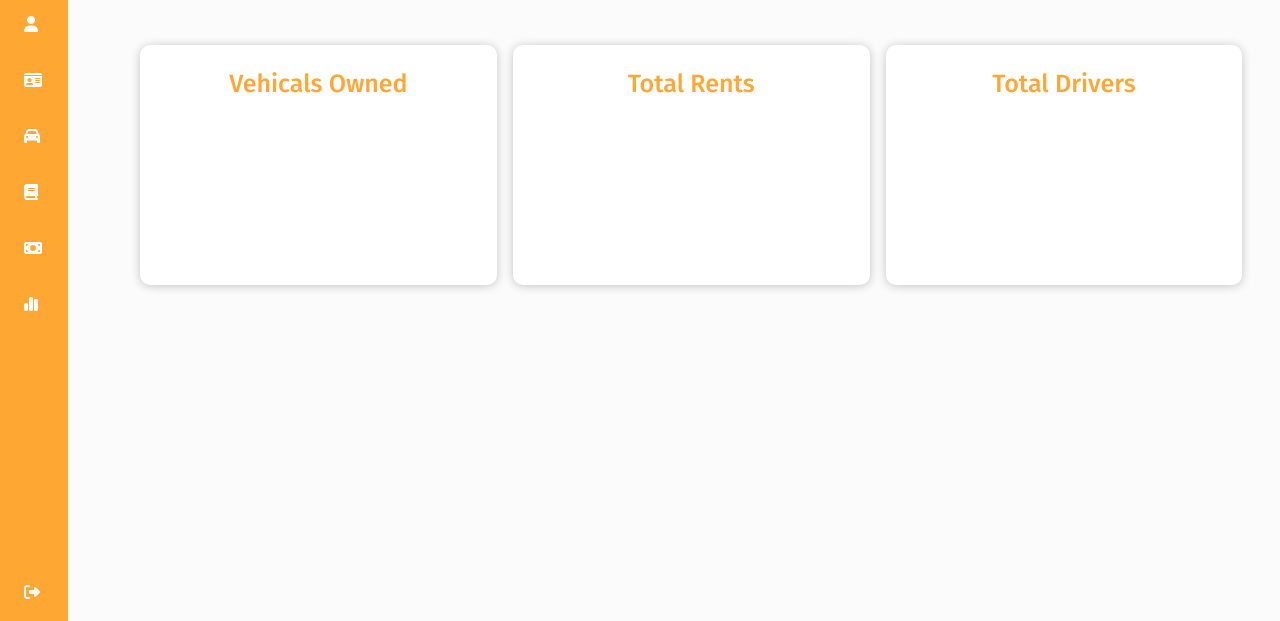
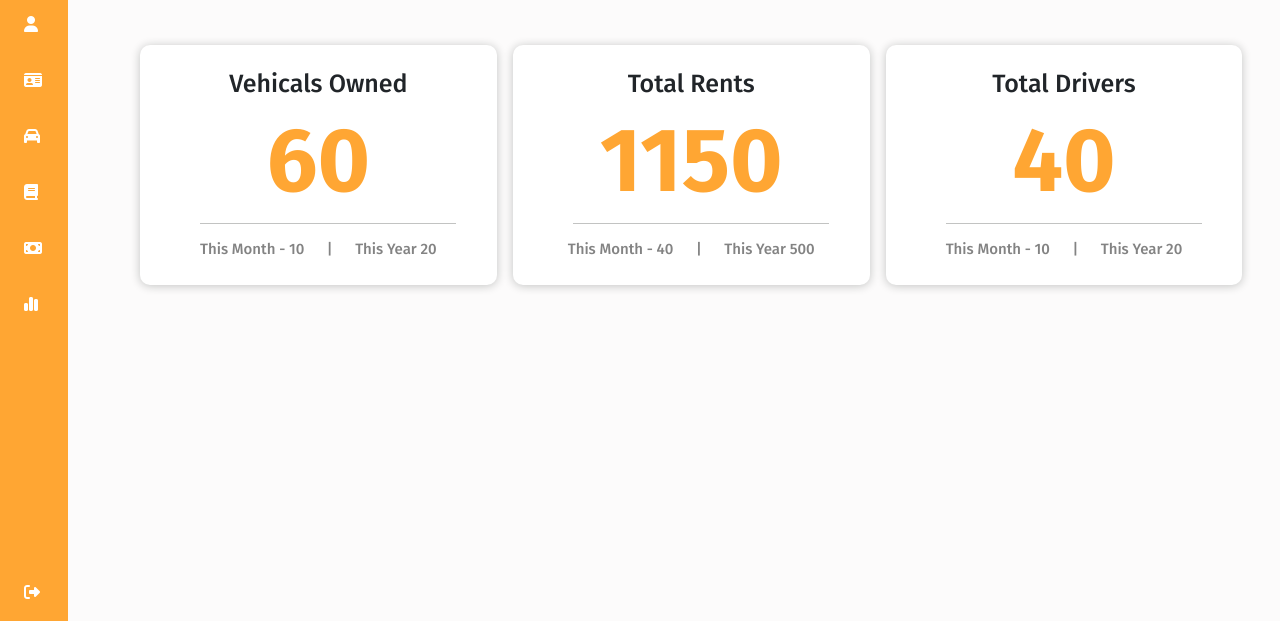
Before and after one commit to ushanwk/Easy_Car_Rental, a plain HTML site: page Front_End/pages/AdminDashboardPage.html in a window 1280 px wide. Shown: the part 179-800 px from the top of the page. Drawn offline with nearby package versions, Linux system fonts and the light colour scheme.

Commit message:
Dashboard developing

```diff
--- a/Front_End/assest/stylesheet/AdminDashboardStyleSheet.css
+++ b/Front_End/assest/stylesheet/AdminDashboardStyleSheet.css
@@ -170,3 +170,10 @@ a {
         padding-left: calc(var(--nav-width) + 188px)
     }
 }
+
+
+/*Dashboard Content*/
+
+#dashboardBox1:hover, #dashboardBox2:hover,#dashboardBox3:hover{
+    box-shadow: 0px 1px 10px #FDDBAF!important;
+}
--- a/Front_End/pages/AdminDashboardPage.html
+++ b/Front_End/pages/AdminDashboardPage.html
@@ -67,21 +67,31 @@
       <div class="container text-center">
         <div class="row" style="height: 30vh">
 
-          <div class="col bg-white me-lg-3" style="box-shadow: 0px 1px 10px #C2C3C2; border-radius: 10px">
+          <div id="dashboardBox1" class="col bg-white me-lg-3" style="box-shadow: 0px 1px 10px #C2C3C2; border-radius: 10px">
 
-            <h4 class="pt-4" style="font-family: 'Fira Sans', sans-serif; font-weight: 500; font-size: 25px; color: #FFA633">Vehicals Owned</h4>
+            <h4 class="pt-4" style="font-family: 'Fira Sans', sans-serif; font-weight: 500; font-size: 25px">Vehicals Owned</h4>
+            <h5 class="pt-0" style="font-family: 'Fira Sans', sans-serif; font-weight: 700; font-size: 90px; color: #FFA633">60</h5>
+            <div class="ms-5"  style="width: 20vw; height: 1px; background-color: #C2C3C2"></div>
+            <h4 class="pt-3" style="font-family: 'Fira Sans', sans-serif; font-weight: 500; font-size: 15px; color: #838383">This Month - 10 &nbsp&nbsp&nbsp&nbsp | &nbsp&nbsp&nbsp&nbsp This Year 20</h4>
 
           </div>
 
-          <div class="col bg-white me-lg-3" style="box-shadow: 0px 1px 10px #C2C3C2;border-radius: 10px">
+          <div id="dashboardBox2" class="col bg-white me-lg-3" style="box-shadow: 0px 1px 10px #C2C3C2;border-radius: 10px">
 
-            <h4 class="pt-4" style="font-family: 'Fira Sans', sans-serif; font-weight: 500; font-size: 25px; color: #FFA633">Total Rents</h4>
+            <h4 class="pt-4" style="font-family: 'Fira Sans', sans-serif; font-weight: 500; font-size: 25px">Total Rents</h4>
+            <h5 class="pt-0" style="font-family: 'Fira Sans', sans-serif; font-weight: 700; font-size: 90px; color: #FFA633">1150</h5>
+            <div class="ms-5"  style="width: 20vw; height: 1px; background-color: #C2C3C2"></div>
+            <h4 class="pt-3" style="font-family: 'Fira Sans', sans-serif; font-weight: 500; font-size: 15px; color: #838383">This Month - 40 &nbsp&nbsp&nbsp&nbsp | &nbsp&nbsp&nbsp&nbsp This Year 500</h4>
 
           </div>
 
-          <div class="col bg-white" style="box-shadow: 0px 1px 10px #C2C3C2;border-radius: 10px">
+          <div id="dashboardBox3" class="col bg-white" style="box-shadow: 0px 1px 10px #C2C3C2;border-radius: 10px">
 
-            <h4 class="pt-4" style="font-family: 'Fira Sans', sans-serif; font-weight: 500; font-size: 25px; color: #FFA633">Total Drivers</h4>
+            <h4 class="pt-4" style="font-family: 'Fira Sans', sans-serif; font-weight: 500; font-size: 25px">Total Drivers</h4>
+            <h5 class="pt-0" style="font-family: 'Fira Sans', sans-serif; font-weight: 700; font-size: 90px; color: #FFA633">40</h5>
+            <div class="ms-5"  style="width: 20vw; height: 1px; background-color: #C2C3C2"></div>
+            <h4 class="pt-3" style="font-family: 'Fira Sans', sans-serif; font-weight: 500; font-size: 15px; color: #838383">This Month - 10 &nbsp&nbsp&nbsp&nbsp | &nbsp&nbsp&nbsp&nbsp This Year 20</h4>
+
 
           </div>
 
```
